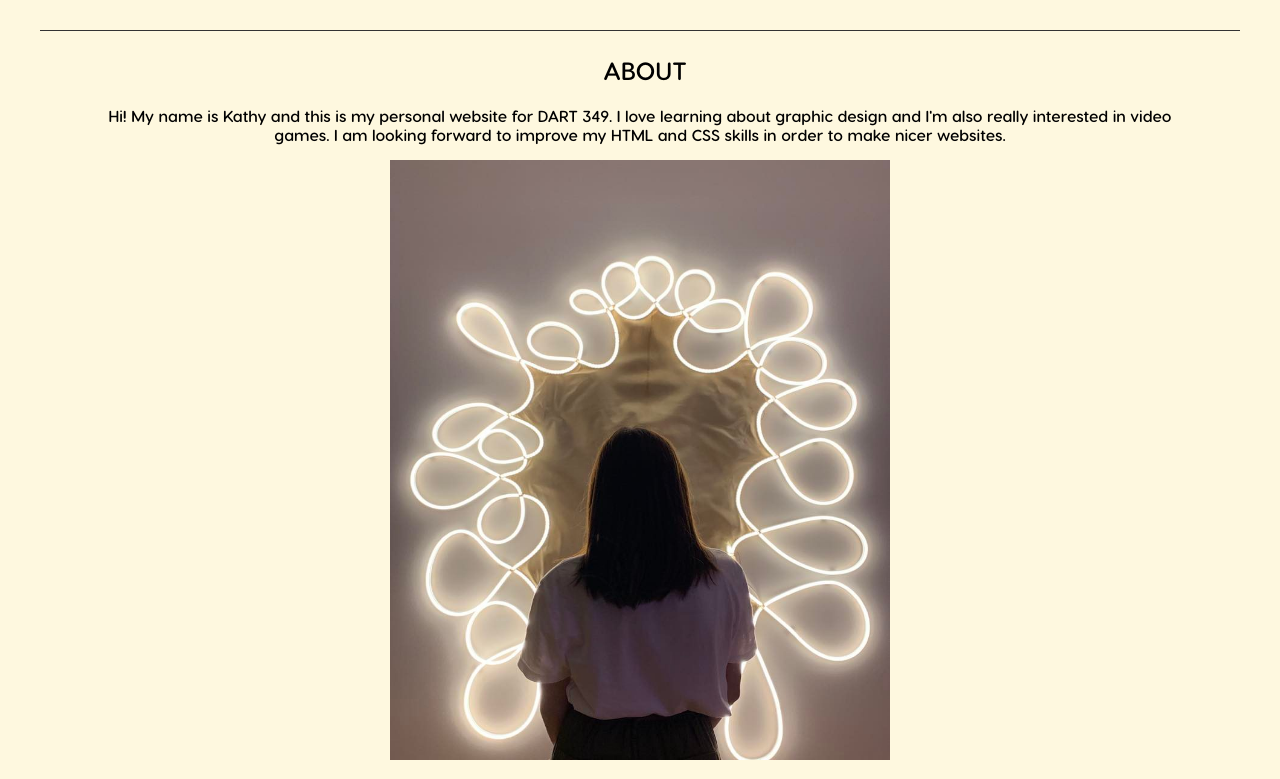
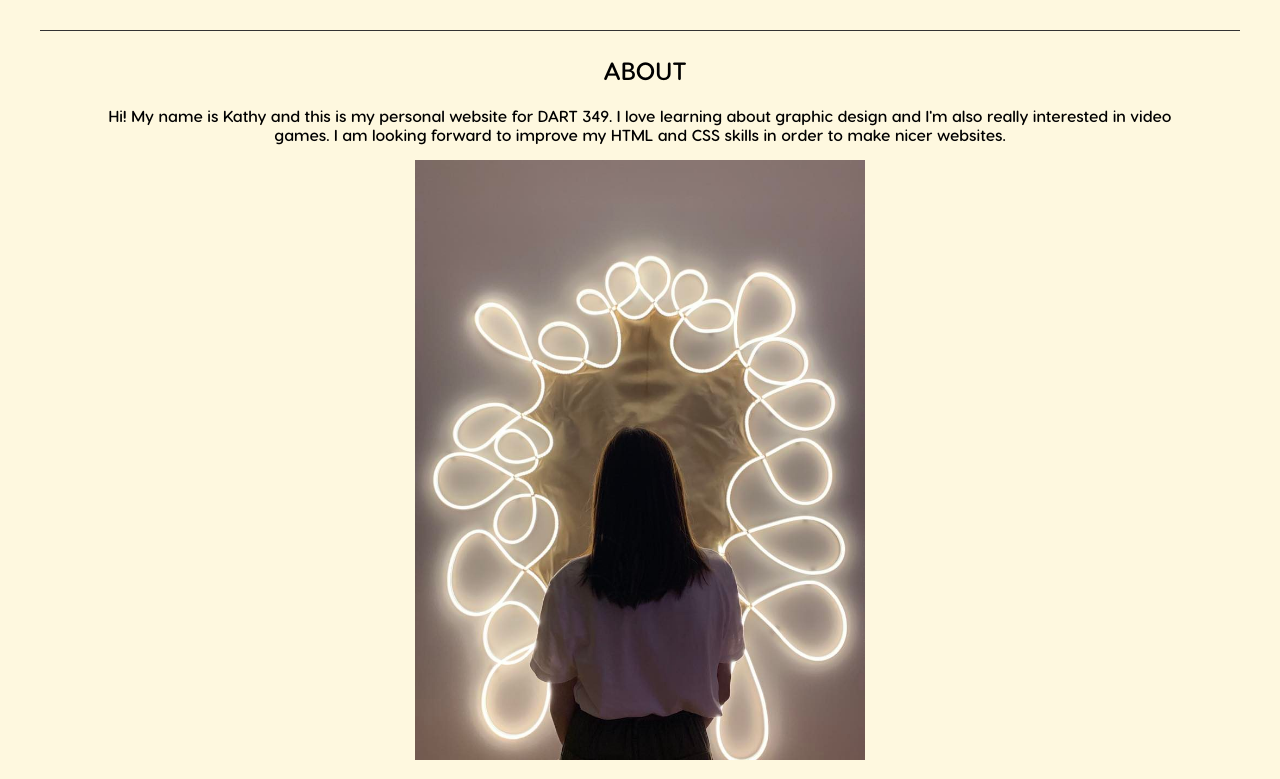
Before and after one commit to kathynguuyen/DART349, a plain HTML site: page KathyNguyen_PersonalWebsite/about.html in a window 1280 px wide. Shown: the part 82-861 px from the top of the page. Drawn offline with Linux system fonts and the light colour scheme.

```diff
--- a/KathyNguyen_PersonalWebsite/about.html
+++ b/KathyNguyen_PersonalWebsite/about.html
@@ -28,7 +28,7 @@
     <h1> ABOUT </h1>
     <p> Hi! My name is Kathy and this is my personal website for DART 349. I love learning about graphic design and I'm also really interested in video games. I am looking forward to improve my HTML and CSS skills in order to make nicer websites.
     <p>
-    <img src="images/profilepicture.jpg" alt="profilepicture" width="500" height="600">
+    <img src="images/profilepicture.jpg" alt="profilepicture" width="450" height="600">
   </section>
 
 </body>
```
